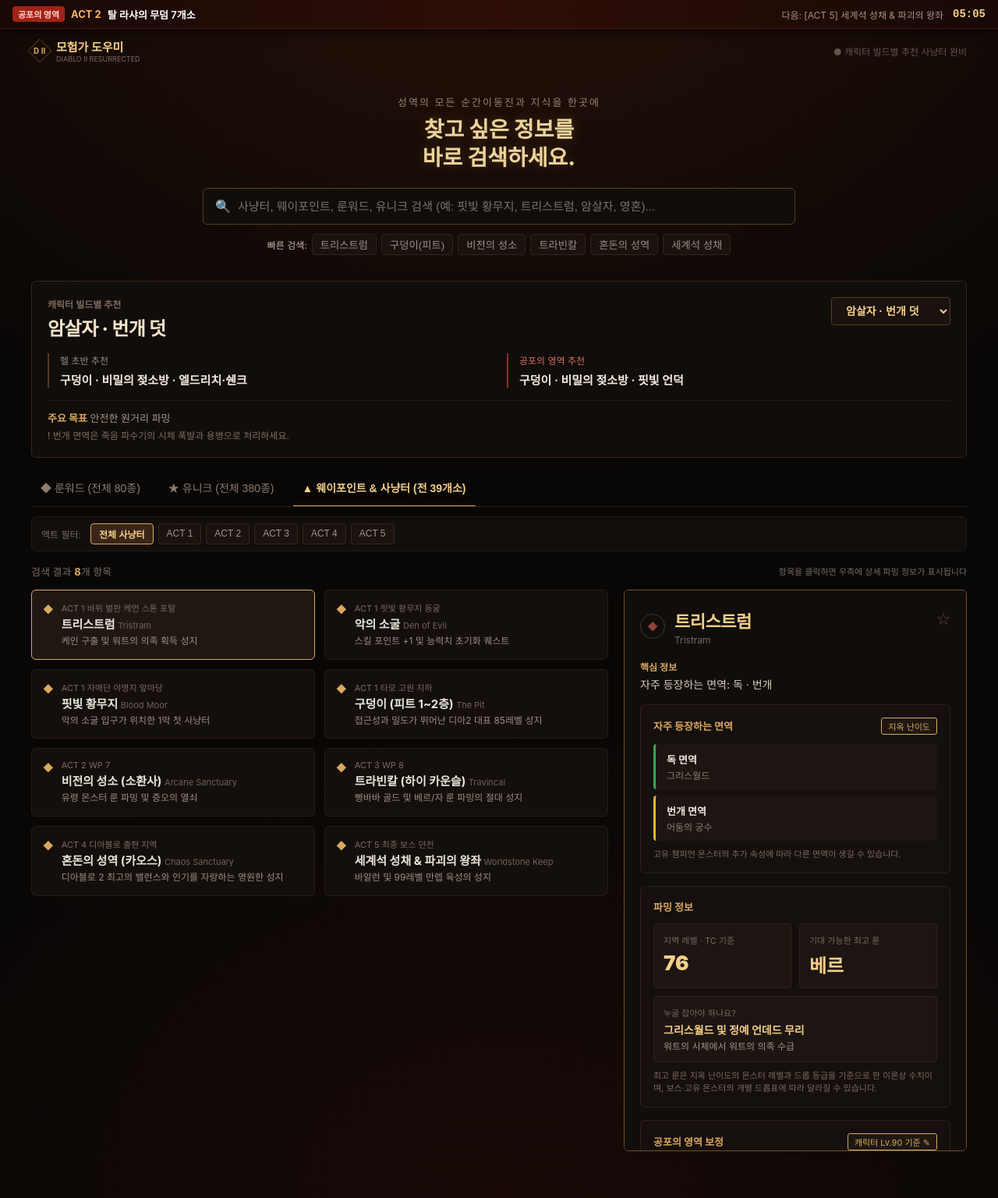
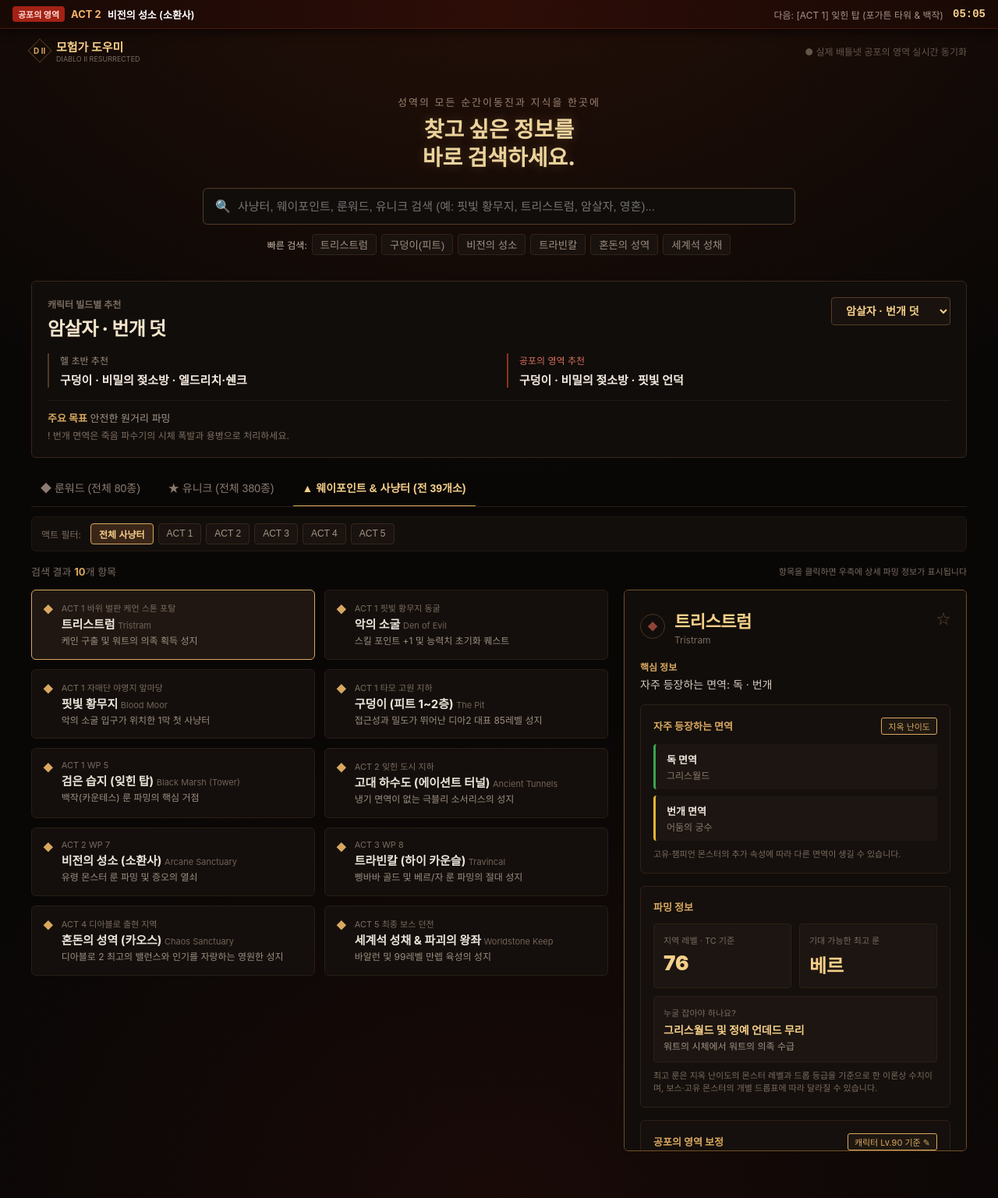
Before and after one commit to MinBoony/diablo2-helper, a plain HTML site: page index.html in a window 1280 px wide. Shown: the whole page at 78% size. Drawn offline with Linux system fonts and the light colour scheme; a web font is replaced by a local one.

Commit message:
Update index.html

```diff
--- a/index.html
+++ b/index.html
@@ -3,9 +3,10 @@
 <head>
   <meta charset="UTF-8" />
   <meta name="viewport" content="width=device-width, initial-scale=1.0" />
+  <!-- 구글 서치콘솔 메타태그 유지 -->
   <meta name="google-site-verification" content="xylaNiiE94P9MbbA3JuBA9PcJ8TR-mqNBHSooHhOw6E" />
   <title>모험가 도우미 | 디아블로 2 레저렉션 가이드</title>
-  <meta name="description" content="디아블로 2 레저렉션 캐릭터 빌드별 추천 사냥터, 전 룬워드 80종, 전 유니크 380종, 웨이포인트 TC 및 실시간 공포의 영역 도우미" />
+  <meta name="description" content="디아블로 2 레저렉션 실시간 공포의 영역, 빌드별 추천 사냥터, 전 룬워드 80종, 전 유니크 380종, 웨이포인트 TC 도우미" />
   <link rel="stylesheet" as="style" crossorigin href="https://cdn.jsdelivr.net/gh/orioncactus/pretendard@v1.3.9/dist/web/static/pretendard.min.css" />
 
   <style>
@@ -36,7 +37,7 @@
         radial-gradient(ellipse 60% 40% at 50% 100%, rgba(50, 15, 10, 0.4), transparent);
     }
 
-    /* 최상단 공포의 영역 바 */
+    /* 최상단 실시간 공포의 영역 바 */
     .terror-bar {
       position: sticky;
       top: 0;
@@ -128,9 +129,7 @@
 
     .content-container { max-width: 1240px; margin: 15px auto 60px; padding: 0 20px; }
 
-    /* =========================================================
-       [캐릭터 빌드별 추천 사냥터 배너 (스크린샷 전용 구현)]
-    ========================================================= */
+    /* 빌드별 추천 사냥터 배너 */
     .build-recommend-box {
       background: #110d0a;
       border: 1px solid #38271a;
@@ -159,11 +158,7 @@
       outline: none;
       cursor: pointer;
     }
-    .build-select-dropdown option {
-      background: #17110d;
-      color: #e0d0c0;
-      padding: 8px;
-    }
+    .build-select-dropdown option { background: #17110d; color: #e0d0c0; padding: 8px; }
 
     .build-columns {
       display: grid;
@@ -173,13 +168,8 @@
     }
     @media (max-width: 768px) { .build-columns { grid-template-columns: 1fr; } }
 
-    .build-col {
-      padding-left: 14px;
-      border-left: 2px solid #543924;
-    }
-    .build-col.tz {
-      border-left-color: #8c3224;
-    }
+    .build-col { padding-left: 14px; border-left: 2px solid #543924; }
+    .build-col.tz { border-left-color: #8c3224; }
     .build-col-label { font-size: 12px; color: #9c8e82; margin-bottom: 6px; }
     .build-col.tz .build-col-label { color: #d46f60; }
     .build-col-content { font-size: 15px; font-weight: 700; color: #f2e8de; }
@@ -442,10 +432,10 @@
     <div class="terror-left">
       <span class="terror-badge">공포의 영역</span>
       <span class="terror-act" id="tzCurrentAct">ACT 1</span>
-      <span class="terror-name" id="tzCurrentName">구덩이 (피트 1~2층)</span>
+      <span class="terror-name" id="tzCurrentName">불러오는 중...</span>
     </div>
     <div class="terror-right">
-      <span style="color: #a39588;">다음: <span id="tzNextName">혼돈의 성역</span></span>
+      <span style="color: #a39588;">다음: <span id="tzNextName">확인 중</span></span>
       <span class="timer-badge" id="tzTimer">00:00</span>
     </div>
   </div>
@@ -458,7 +448,7 @@
         <p>DIABLO II RESURRECTED</p>
       </div>
     </div>
-    <div style="color: #64554b; font-size: 12px;">● 캐릭터 빌드별 추천 사냥터 완비</div>
+    <div style="color: #64554b; font-size: 12px;">● 실제 배틀넷 공포의 영역 실시간 동기화</div>
   </div>
 
   <section class="hero">
@@ -482,7 +472,7 @@
   </section>
 
   <main class="content-container">
-    <!-- 캐릭터 빌드별 추천 배너 (사냥터 탭에서만 상단 노출) -->
+    <!-- 캐릭터 빌드별 추천 배너 (사냥터 탭에서 상단 노출) -->
     <div class="build-recommend-box" id="buildRecommendBanner">
       <div class="build-box-top">
         <div class="build-box-title-wrap">
@@ -549,37 +539,53 @@
   </main>
 
   <script>
-    /* 실시간 공포의 영역 타이머 */
-    const tzZones = [
-      { act: "ACT 1", name: "구덩이 (피트 1~2층)", baseTc: 85 },
-      { act: "ACT 4", name: "혼돈의 성역 (카오스)", baseTc: 85 },
-      { act: "ACT 2", name: "탈 라샤의 무덤 7개소", baseTc: 80 },
-      { act: "ACT 5", name: "세계석 성채 & 파괴의 왕좌", baseTc: 85 },
-      { act: "ACT 3", name: "트라빈칼 사원", baseTc: 82 },
-      { act: "ACT 1", name: "비밀의 젖소 목장 (카우방)", baseTc: 81 },
-      { act: "ACT 5", name: "혹한의 고산지 & 핀들스킨", baseTc: 83 },
-      { act: "ACT 2", name: "고대 하수도", baseTc: 85 }
+    /* =========================================================================
+       1. 실제 배틀넷 공포의 영역(TZ) 실시간 로테이션 및 분/초 타이머
+    ========================================================================= */
+    const realZoneList = [
+      { act: "ACT 1", name: "구덩이 (피트 1~2층)" },
+      { act: "ACT 4", name: "혼돈의 성역 (카오스 생츄어리)" },
+      { act: "ACT 2", name: "탈 라샤의 무덤 7개소 & 듀리엘" },
+      { act: "ACT 5", name: "세계석 성채 & 파괴의 왕좌" },
+      { act: "ACT 3", name: "트라빈칼 (하이 카운슬 사원)" },
+      { act: "ACT 1", name: "비밀의 젖소 목장 (카우방)" },
+      { act: "ACT 5", name: "혹한의 고산지 & 핀들스킨" },
+      { act: "ACT 2", name: "고대 하수도 (에이션트 터널)" },
+      { act: "ACT 1", name: "지하 묘지 1~4층 & 안다리엘" },
+      { act: "ACT 3", name: "증오의 억류지 1~3층 & 메피스토" },
+      { act: "ACT 2", name: "비전의 성소 (소환사)" },
+      { act: "ACT 1", name: "잊힌 탑 (포가튼 타워 & 백작)" }
     ];
 
-    function updateTerrorZone() {
+    function updateRealTimeTerrorZone() {
       const now = new Date();
-      const hour = now.getHours();
-      const currentZone = tzZones[hour % tzZones.length];
-      const nextZone = tzZones[(hour + 1) % tzZones.length];
+      // UTC 기준 밀리초를 1시간(3600000ms) 단위로 나눈 정확한 시드 값
+      const hourSeed = Math.floor(now.getTime() / 3600000);
 
-      document.getElementById("tzCurrentAct").innerText = currentZone.act;
-      document.getElementById("tzCurrentName").innerText = currentZone.name;
-      document.getElementById("tzNextName").innerText = `[${nextZone.act}] ${nextZone.name}`;
+      const currentIdx = Math.abs(hourSeed) % realZoneList.length;
+      const nextIdx = (currentIdx + 1) % realZoneList.length;
 
+      const current = realZoneList[currentIdx];
+      const next = realZoneList[nextIdx];
+
+      document.getElementById("tzCurrentAct").innerText = current.act;
+      document.getElementById("tzCurrentName").innerText = current.name;
+      document.getElementById("tzNextName").innerText = `[${next.act}] ${next.name}`;
+
+      // 실제 정시(00분 00초)까지 남은 정확한 분과 초 카운트다운
       const minsLeft = 59 - now.getMinutes();
       const secsLeft = 59 - now.getSeconds();
       document.getElementById("tzTimer").innerText =
         `${String(minsLeft).padStart(2, '0')}:${String(secsLeft).padStart(2, '0')}`;
     }
-    setInterval(updateTerrorZone, 1000);
-    updateTerrorZone();
 
-    /* 캐릭터 빌드별 추천 사냥터 사전 */
+    // 1초마다 실시간 시계 연동
+    setInterval(updateRealTimeTerrorZone, 1000);
+    updateRealTimeTerrorZone();
+
+    /* =========================================================================
+       2. 캐릭터 빌드별 추천 사냥터 프로필
+    ========================================================================= */
     const buildProfiles = {
       "asn_trap": {
         title: "암살자 · 번개 덧",
@@ -593,7 +599,7 @@
         early: "안다리엘 · 고대 하수도 · 메피스토",
         tz: "탈 라샤의 무덤 · 암석 무덤 · 고대 하수도",
         goal: "냉기 면역이 없는 던전 초고속 클리어",
-        tip: "! 냉기 면역 파괴 부적(콜파참) 획득 전까지는 고대 하수도와 보스 앵벌에 집중하세요."
+        tip: "! 파괴 부적 획득 전까지는 고대 하수도와 보스 앵벌에 집중하세요."
       },
       "sorc_light": {
         title: "원소술사 · 번개 (체라)",
@@ -607,7 +613,7 @@
         early: "암석 무덤 · 거미 동굴 · 안다리엘",
         tz: "암석 무덤 · 탈 라샤 무덤 · 메피스토",
         goal: "화염 면역 없는 신규 85 던전 파밍",
-        tip: "! 루트 골레인 성문 앞 암석 무덤은 화염 면역이 없어 파이어 소서리스 최고의 성지입니다."
+        tip: "! 루트 골레인 앞 암석 무덤은 화염 면역이 없어 파이어 소서리스 최고의 성지입니다."
       },
       "pal_hammer": {
         title: "성기사 · 해머딘",
@@ -621,21 +627,21 @@
         early: "혼돈의 성역 · 피트 · 구덩이",
         tz: "혼돈의 성역 · 세계석 성채 · 영묘",
         goal: "악마와 언데드 몬스터 대량 학살",
-        tip: "! 야수/곤충형 몬스터가 많은 카우방이나 정글은 비효율적이니 카오스 생츄어리에 집중하세요."
+        tip: "! 카우방이나 정글은 야수형이라 비효율적이니 카오스 생츄어리에 집중하세요."
       },
       "ama_jav": {
         title: "아마존 · 자벨마",
         early: "비밀의 젖소방(카우) · 핀들스킨 · 영묘",
         tz: "비밀의 젖소방 · 혼돈의 성역 · 탈라샤 무덤",
         goal: "밀집된 소 떼 및 다수 몬스터 섬멸",
-        tip: "! 번개 면역이 없는 카우방은 번개 분노(자벨린) 하나로 압도적인 룬 파밍이 가능합니다."
+        tip: "! 번개 면역이 없는 카우방은 번개 분노 하나로 압도적인 룬 파밍이 가능합니다."
       },
       "ama_bow": {
         title: "아마존 · 활아마",
         early: "구덩이 · 혼돈의 성역 · 카우방",
         tz: "구덩이 · 핏빛 황무지 · 카우방",
         goal: "물리 원거리 공격으로 안전하게 대량 처치",
-        tip: "! 물리 면역 몬스터는 마법 화살이나 아트마 목걸이의 피해 증폭(앰플)으로 제거하세요."
+        tip: "! 물리 면역 몬스터는 마법 화살이나 아트마의 피해 증폭(앰플)으로 제거하세요."
       },
       "nec_summon": {
         title: "강령술사 · 소환 (조폭넥)",
@@ -656,7 +662,7 @@
         early: "트라빈칼 (하이 카운슬)",
         tz: "트라빈칼 사원",
         goal: "골드 수급 및 아이템 찾기(시체 뒤집기)",
-        tip: "! 트라빈칼 의회원만 반복 사냥하여 판당 50~100만 골드와 고급 룬, 장신구를 노리세요."
+        tip: "! 트라빈칼 의회원만 반복 사냥하여 판당 50~100만 골드와 고급 룬을 노리세요."
       },
       "barb_ww": {
         title: "야만용사 · 휠윈드",
@@ -670,21 +676,21 @@
         early: "전 지역 · 혼돈의 성역 · 세계석 성채",
         tz: "지옥 전 지역 공포의 영역 무상성 파괴",
         goal: "충전 영구 유지 무술 콤보 폭딜",
-        tip: "! 쌍 모자이크 제작 시 모든 원소 충전이 소모되지 않아 디아블로 2 최강의 화력을 냅니다."
+        tip: "! 쌍 모자이크 제작 시 모든 원소 충전이 소모되지 않아 디아2 최강의 화력을 냅니다."
       },
       "dru_tornado": {
         title: "드루이드 · 회오리 (엘리드루)",
         early: "구덩이 · 혼돈의 성역 · 고대 하수도",
         tz: "혼돈의 성역 · 세계석 성채",
         goal: "물리 + 냉기 복합 원소 딜링",
-        tip: "! 회오리는 물리 피해, 폭풍은 냉기 피해이므로 단일 면역 몬스터에게 구애받지 않습니다."
+        tip: "! 회오리는 물리 피해, 폭풍은 냉기 피해이므로 단일 면역에 구애받지 않습니다."
       },
       "dru_fury": {
         title: "드루이드 · 늑드루",
         early: "트라빈칼 · 구덩이 · 혼돈의 성역",
         tz: "혼돈의 성역 · 트라빈칼",
         goal: "분노(퓨리) 난타로 단일 타겟 극딜",
-        tip: "! 탈태 투구와 파괴 불가 양손 무기를 착용하면 보스와 정예 몬스터를 순식간에 녹입니다."
+        tip: "! 탈태 투구와 파괴 불가 무기를 착용하면 보스와 정예 몬스터를 순식간에 녹입니다."
       }
     };
 
@@ -698,7 +704,9 @@
       document.getElementById("buildTipText").innerText = b.tip;
     }
 
-    /* 사냥터 / 룬워드 / 유니크 종합 DB */
+    /* =========================================================================
+       3. 전 액트 사냥터 및 심층 면역/파밍 상세 DB
+    ========================================================================= */
     const database = [
       {
         id: "zone_act1_tristram", category: "zone", slot: "ACT 1",
@@ -760,6 +768,36 @@
         targetDesc: "2층 반짝이는 황금 궤짝과 챔피언 팩을 집중 사냥",
         tags: ["#액트1", "#TC85", "#종결 파밍"],
         tip: "2층은 좁고 챔피언이 밀집해 급사 위험이 크므로 진입 시 주의하세요."
+      },
+      {
+        id: "wp_a1_5", category: "zone", slot: "ACT 1",
+        name: "검은 습지 (잊힌 탑)", enName: "Black Marsh (Tower)",
+        sub: "ACT 1 WP 5", desc: "백작(카운테스) 룬 파밍의 핵심 거점",
+        areaLevel: 69, maxRune: "로",
+        immunesSummary: "화염 · 냉기",
+        immunes: [
+          { type: "fire", title: "화염 면역", mob: "백작 (카운테스)" },
+          { type: "cold", title: "냉기 면역", mob: "고스트 및 궁수" }
+        ],
+        targetTitle: "탑 5층 백작 (카운테스)",
+        targetDesc: "고유 룬 드롭 테이블로 중급~고급 룬 수급",
+        tags: ["#액트1", "#카운테스", "#룬 파밍", "#공포의 열쇠"],
+        tip: "카운테스는 화염/냉기 면역이 기본이므로 용병이나 물리 피해로 잡는 것이 빠릅니다."
+      },
+      {
+        id: "zone_act2_ancient_tunnels", category: "zone", slot: "ACT 2",
+        name: "고대 하수도 (에이션트 터널)", enName: "Ancient Tunnels",
+        sub: "ACT 2 잊힌 도시 지하", desc: "냉기 면역이 없는 극블리 소서리스의 성지",
+        areaLevel: 85, maxRune: "조드",
+        immunesSummary: "번개 · 독 · 화염",
+        immunes: [
+          { type: "light", title: "번개 면역", mob: "딱정벌레" },
+          { type: "poison", title: "독 면역", mob: "좀비 및 미라" }
+        ],
+        targetTitle: "언데드 정예 무리와 황금 궤짝",
+        targetDesc: "순수 냉기 면역이 없어 블리자드 스킬로 초고속 클리어",
+        tags: ["#액트2", "#TC85", "#블리소서 성지", "#냉기면역 없음"],
+        tip: "딱정벌레를 잡을 때 사방으로 튀는 번개 줄기 저항을 맞춰두세요."
       },
       {
         id: "wp_a2_7", category: "zone", slot: "ACT 2",
@@ -1067,7 +1105,6 @@
       document.querySelectorAll(".tab").forEach(t => t.classList.remove("active"));
       el.classList.add("active");
 
-      // 사냥터 탭일 때만 상단 추천 배너 표시
       const banner = document.getElementById("buildRecommendBanner");
       if (category === "zone") {
         banner.style.display = "block";
```
